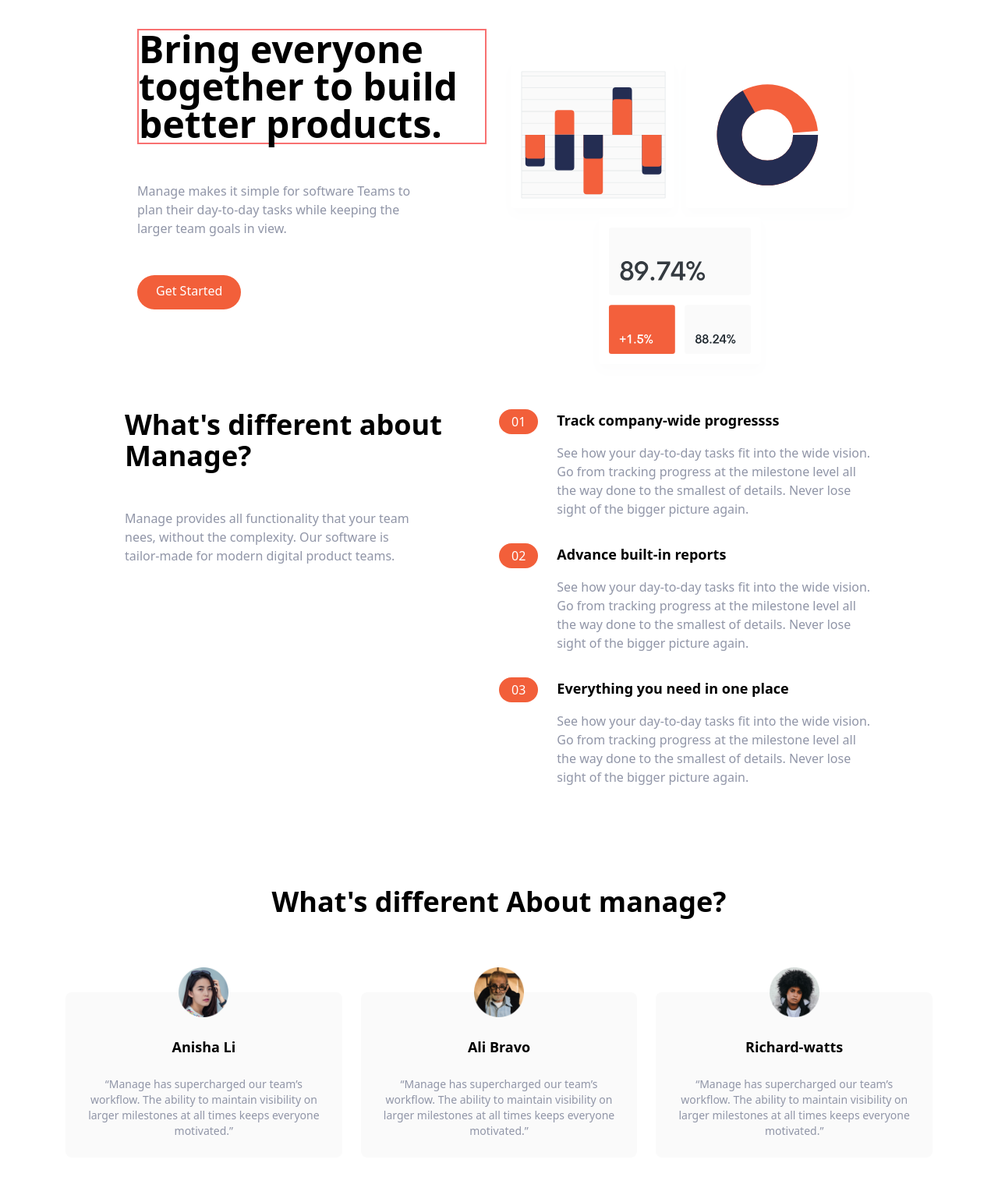
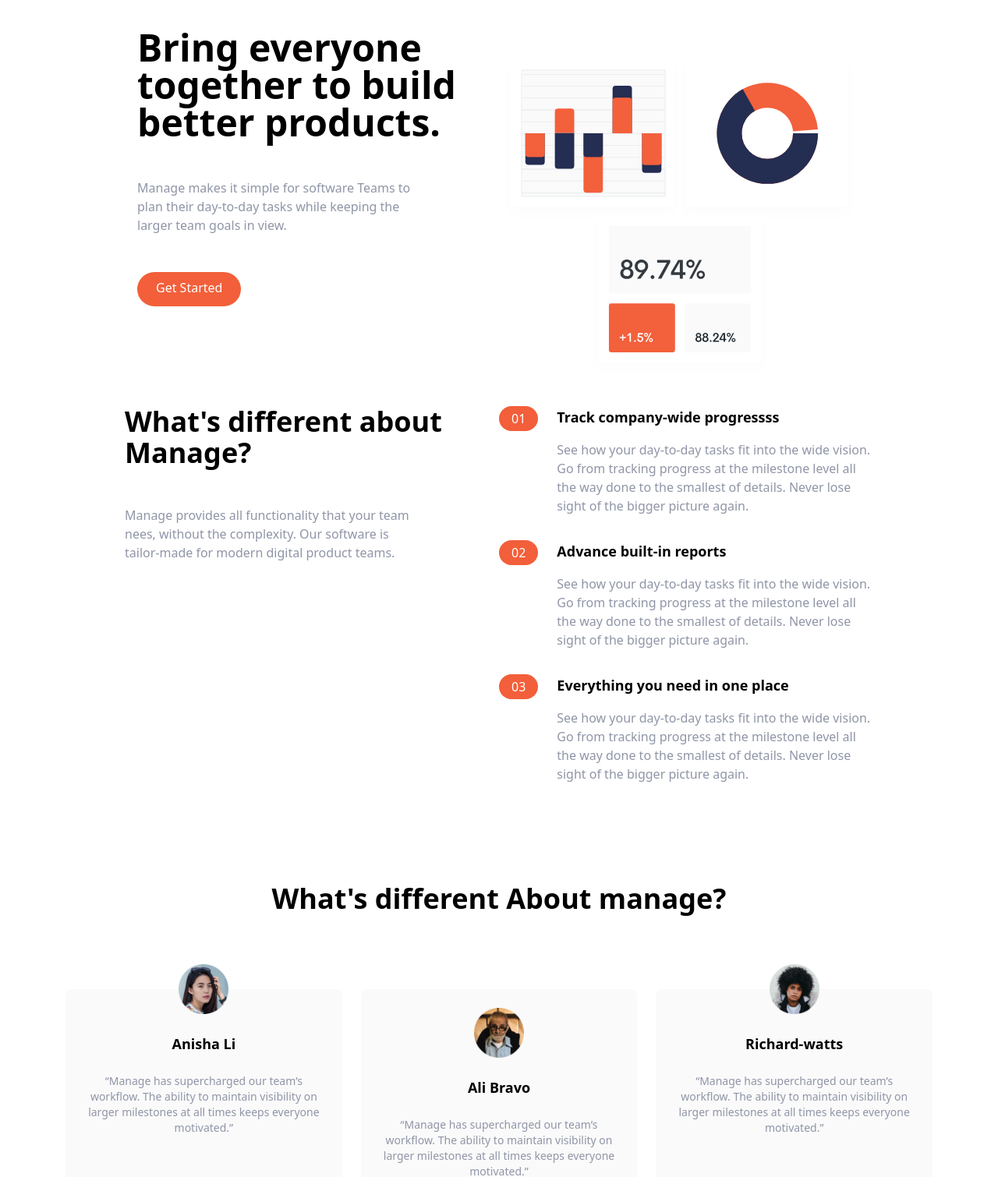
Before and after one commit to Algor-Fernand/ManageApp-clone, a website: page index.html in a window 1280 px wide. Shown: the part 91-1601 px from the top of the page at 78% size. Drawn offline with Linux system fonts and the light colour scheme.

Commit message:
fix: border issue, image placement issue on modile

```diff
--- a/index.html
+++ b/index.html
@@ -43,7 +43,7 @@
             <!-- try to change space-y to somthg to check changes-->
             <div class="flex flex-col mb-32 space-y-12 md:w-1/2">
                 <h1
-                    class="max-w-md text-4xl font-bold text-center md:text-5xl md:text-left border-solid border-2 border-red-400">
+                    class="max-w-md text-4xl font-bold text-center md:text-5xl md:text-left">
                     Bring everyone together to build better products.
                 </h1>
                 <p class="max-w-sm text-center text-darkGrayishBlue md:text-left">
@@ -204,8 +204,8 @@
                     </p>
                 </div>
                  <!-- testimonial 2 -->
-                 <div class="hiden flex-col p-6 space-y-6 items-center rounded-lg bg-veryLightGray md:flex md:w-1/3">
-                    <img src="img/avatar-richard.png" class="w-16 -mt-14" alt="">
+                 <div class="flex flex-col p-6 space-y-6 items-center rounded-lg bg-veryLightGray md:flex md:w-1/3">
+                    <img src="img/avatar-richard.png" class="w-16 -mt-10" alt="">
                     <h5 class="text-lg font-bold">Ali Bravo</h5>
                     <p class=" text-sm text-darkGrayishBlue">
                         “Manage has supercharged our team’s workflow. The ability to
@@ -239,7 +239,7 @@
             <!--button  -->
              <div>
                 <a href="#"
-                    class="p-3 px-6 text-brightRed bg-white shadow-2xl rounded-full baseline hover:bg-gray-300">
+                    class="p-3 px-6 text-brightRed bg-white shadow-2xl rounded-full baseline hover:bg-gray-900">
                     Get Started</a>
             </div>
         </div>
```
Also changed, not shown: 1 other file.
